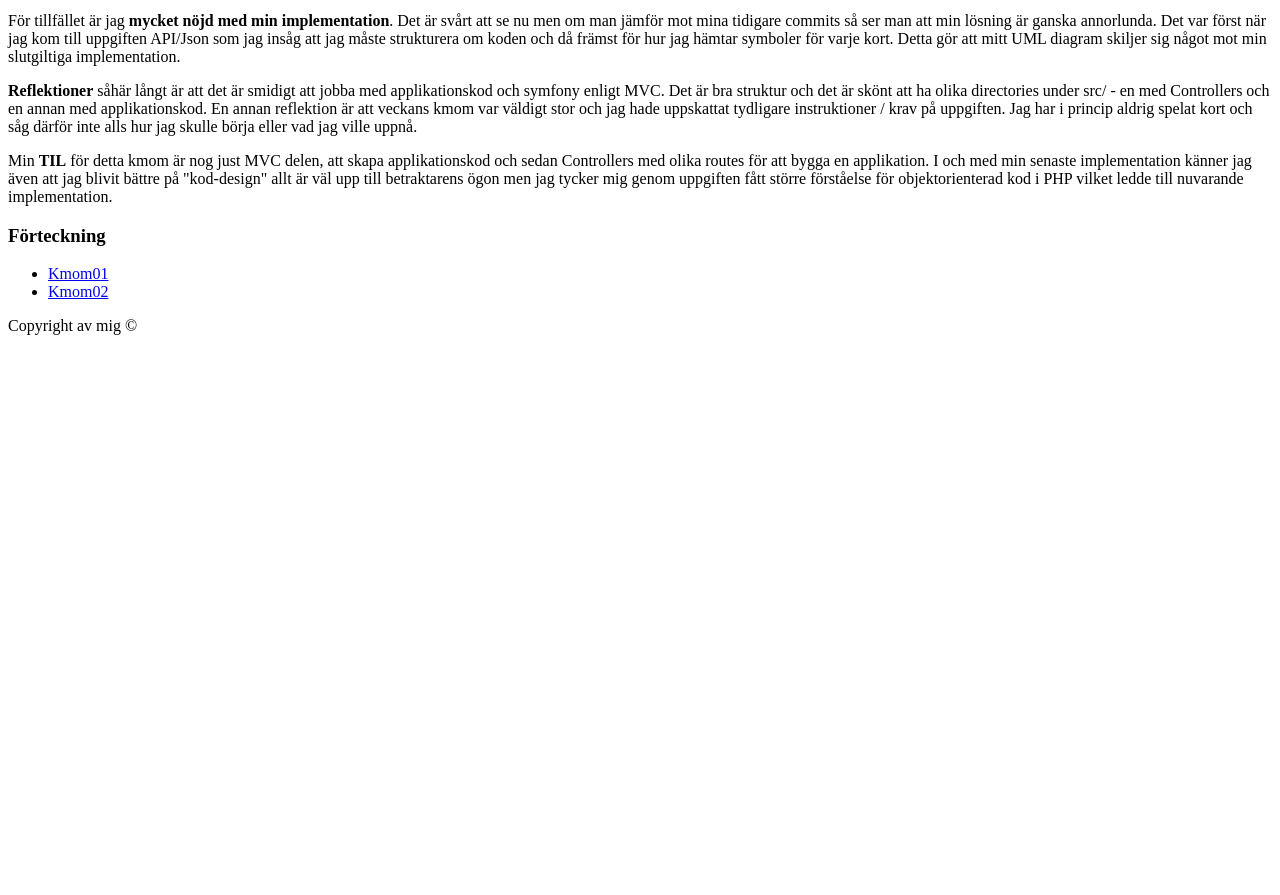
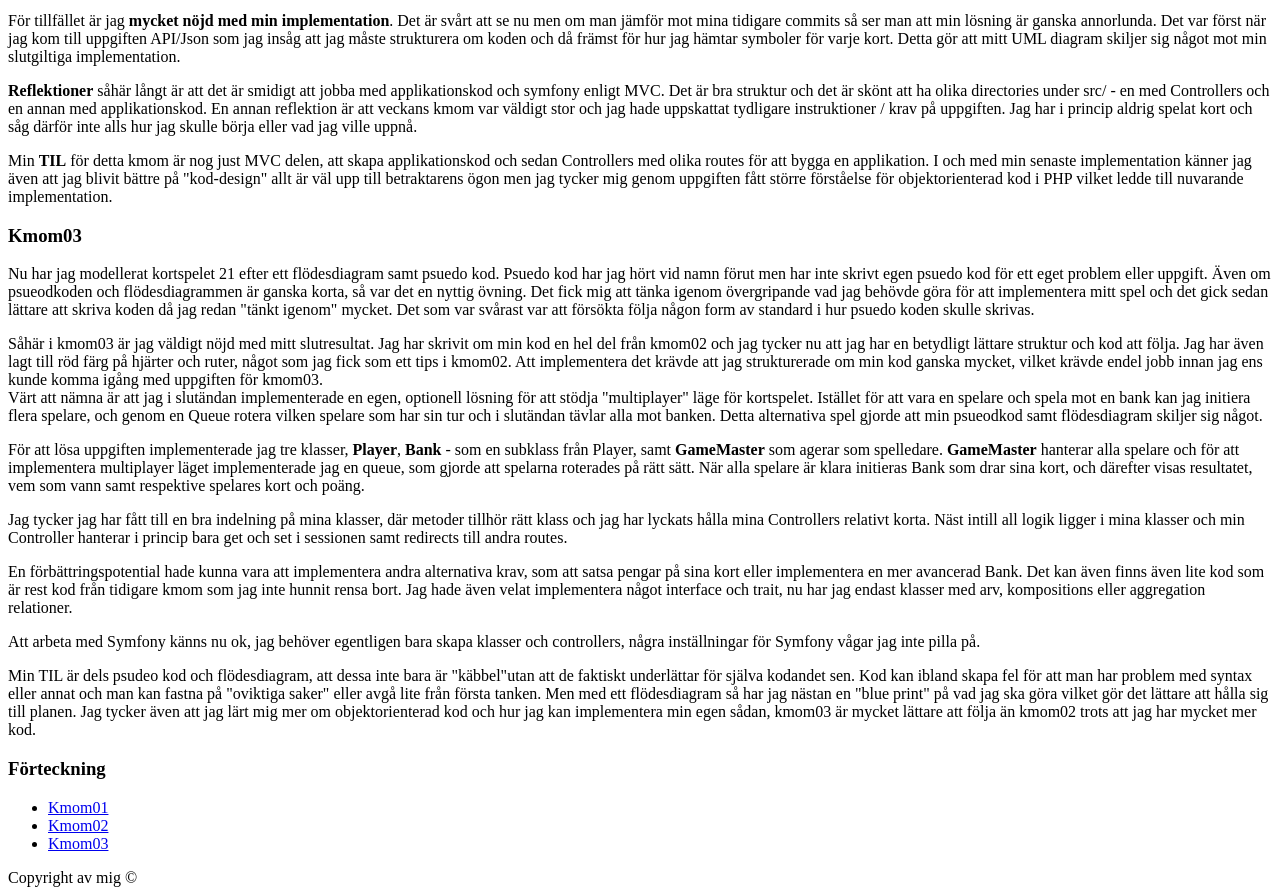
Before and after one commit to KristofferOhlund/mvc, a Symfony app: template templates/report.html.twig in a window 1280 px wide. Shown: the part 1013-1908 px from the top of the page. Before the commit the page ends 1348 px from the top, so only its background shows below. Run offline with Twig, Linux system fonts and the light colour scheme; the template is opened without the code that fills it, so the values that code supplies are empty; some libraries are stand-ins or nearby versions.

Commit message:
Added kmom03 report text

```diff
--- a/templates/report.html.twig
+++ b/templates/report.html.twig
@@ -45,12 +45,40 @@
                 <p><strong>Reflektioner</strong> såhär långt är att det är smidigt att jobba med applikationskod och symfony enligt MVC. Det är bra struktur och det är skönt att ha olika directories under src/ - en med Controllers och en annan med applikationskod. En annan reflektion är att veckans kmom var väldigt stor och jag hade uppskattat tydligare instruktioner / krav på uppgiften. Jag har i princip aldrig spelat kort och såg därför inte alls hur jag skulle börja eller vad jag ville uppnå.</p>
                 <p>Min <strong>TIL</strong> för detta kmom är nog just MVC delen, att skapa applikationskod och sedan Controllers med olika routes för att bygga en applikation. I och med min senaste implementation känner jag även att jag blivit bättre på &quot;kod-design&quot; allt är väl upp till betraktarens ögon men jag tycker mig genom uppgiften fått större förståelse för objektorienterad kod i PHP vilket ledde till nuvarande implementation.</p>
         </section>
+        <section>
+            <h1 id="kmom03">Kmom03</h1>
+            <p>
+                Nu har jag modellerat kortspelet 21 efter ett flödesdiagram samt psuedo kod. Psuedo kod har jag hört vid namn förut men har inte skrivt egen psuedo kod för ett eget problem eller uppgift. Även om psueodkoden och flödesdiagrammen är ganska korta, så var det en nyttig övning. Det fick mig att tänka igenom övergripande vad jag behövde göra för att implementera mitt spel och det gick sedan lättare att skriva koden då jag redan &quot;tänkt igenom&quot; mycket. Det som var svårast var att försökta följa någon form av standard i hur psuedo koden skulle skrivas.
+            </p>
+            <p>
+                Såhär i kmom03 är jag väldigt nöjd med mitt slutresultat. Jag har skrivit om min kod en hel del från kmom02 och jag tycker nu att jag har en betydligt lättare struktur och kod att följa. Jag har även lagt till röd färg på hjärter och ruter, något som jag fick som ett tips i kmom02. Att implementera det krävde att jag strukturerade om min kod ganska mycket, vilket krävde endel jobb innan jag ens kunde komma igång med uppgiften för kmom03. <br>
+                Värt att nämna är att jag i slutändan implementerade en egen, optionell lösning för att stödja &quot;multiplayer&quot;
+                läge för kortspelet. Istället för att vara en spelare och spela mot en bank kan jag initiera flera spelare, och genom en
+                Queue rotera vilken spelare som har sin tur och i slutändan tävlar alla mot banken. Detta alternativa spel gjorde att
+                min psueodkod samt flödesdiagram skiljer sig något.</p>
+                <p>
+                    För att lösa uppgiften implementerade jag tre klasser, <strong>Player</strong>, <strong>Bank</strong> - som en subklass från Player, samt <strong>GameMaster</strong> som agerar som spelledare. <strong>GameMaster</strong> hanterar alla spelare och för att implementera multiplayer läget implementerade jag en queue, som gjorde att spelarna roterades på rätt sätt. När alla spelare är klara initieras Bank som drar sina kort, och därefter visas resultatet, vem som vann samt respektive spelares kort och poäng. <br>
+                    <p>
+                        Jag tycker jag har fått till en bra indelning på mina klasser, där metoder tillhör rätt klass och jag har lyckats hålla mina Controllers relativt korta. Näst intill all logik ligger i mina klasser och min Controller hanterar i princip bara get och set i sessionen samt redirects till andra routes.
+                    </p>
+                    <p>
+                    En förbättringspotential hade kunna vara att implementera andra alternativa krav, som att satsa pengar på sina kort eller implementera en mer avancerad Bank. Det kan även finns även lite kod som är rest kod från tidigare kmom som jag inte hunnit rensa bort. Jag hade även velat implementera något interface och trait, nu har jag endast klasser med arv, kompositions eller aggregation relationer.
+                    </p>
+                <p>
+                    Att arbeta med Symfony känns nu ok, jag behöver egentligen bara skapa klasser och controllers, några inställningar för Symfony vågar jag inte pilla på.
+                </p>
+                <p>
+                    Min TIL är dels psudeo kod och flödesdiagram, att dessa inte bara är &quot;käbbel&quot;utan att de faktiskt underlättar för själva kodandet sen. Kod kan ibland skapa fel för att man har problem med syntax eller annat och man kan fastna på &quot;oviktiga saker&quot; eller avgå lite från första tanken. Men med ett flödesdiagram så har jag nästan en &quot;blue print&quot; på vad jag ska göra vilket gör det lättare att hålla sig till planen. Jag tycker även att jag lärt mig mer om objektorienterad kod och hur jag kan implementera min egen sådan, kmom03 är mycket lättare att följa än kmom02 trots att jag har mycket mer kod.
+                </p>
+            </p>
+        </section>
     </div>
         <div class="box2">
             <h3>Förteckning</h3>
             <ul>
                 <li><a href="#kmom01">Kmom01</a></li>
                 <li><a href="#kmom02">Kmom02</a></li>
+                <li><a href="#kmom03">Kmom03</a></li>
             </ul>
         </div>
 </div>
```
